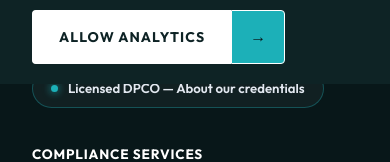
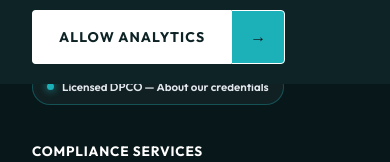
Before and after one commit to nolimit-buzz/thanelinc-next, a Next.js app: page / in a window 390 px wide. Shown: the part 760-922 px from the top of the page. Built offline with nearby package versions, Linux system fonts and the light colour scheme; no server answers.

Commit message:
Update footer credential pill styling for better responsiveness on narrow screens

```diff
--- a/app/v5.css
+++ b/app/v5.css
@@ -3424,15 +3424,29 @@
       font-weight: 600;
       color: #E2E8F0;
       text-decoration: none;
+      /* "Licensed DPCO — About our credentials" reads as one credential
+         statement; wrapping it splits the label from the claim. */
+      white-space: nowrap;
       transition: var(--transition-base);
     }
 
     .footer-status-dot {
       width: 7px;
       height: 7px;
+      flex-shrink: 0;
       border-radius: 50%;
       background: var(--color-teal-accent);
       box-shadow: 0 0 8px var(--color-teal-accent);
+    }
+
+    /* Keep the single line intact on the narrowest phones, where the full-width
+       pill would otherwise run past the container. */
+    @media (max-width: 400px) {
+      .footer-status-pill {
+        font-size: 0.72rem;
+        padding: 8px 14px;
+        gap: 8px;
+      }
     }
 
     .footer-status-pill:hover {
```
Also changed, not shown: 1 other file (tests, documents, lock files or other folders).
